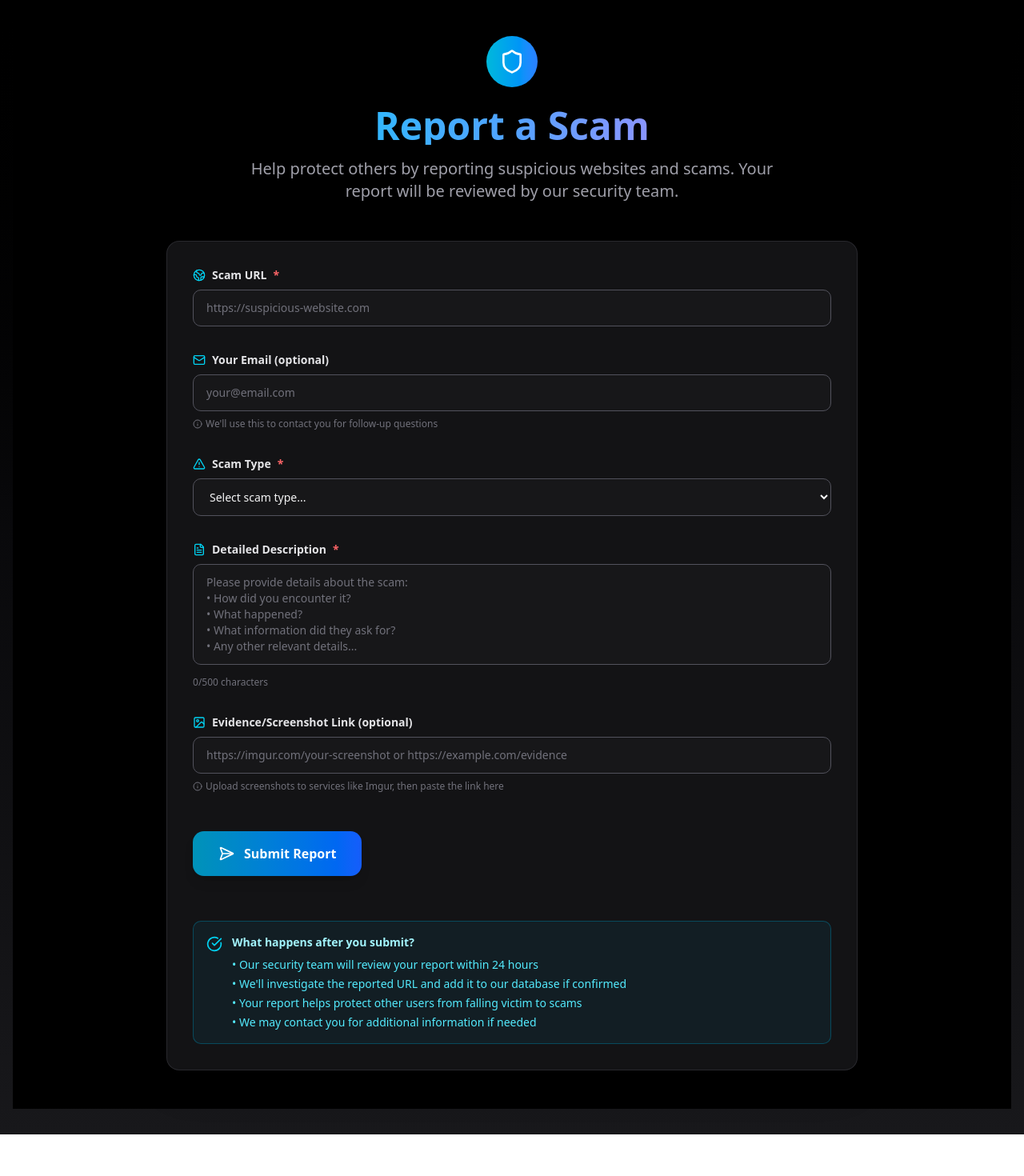
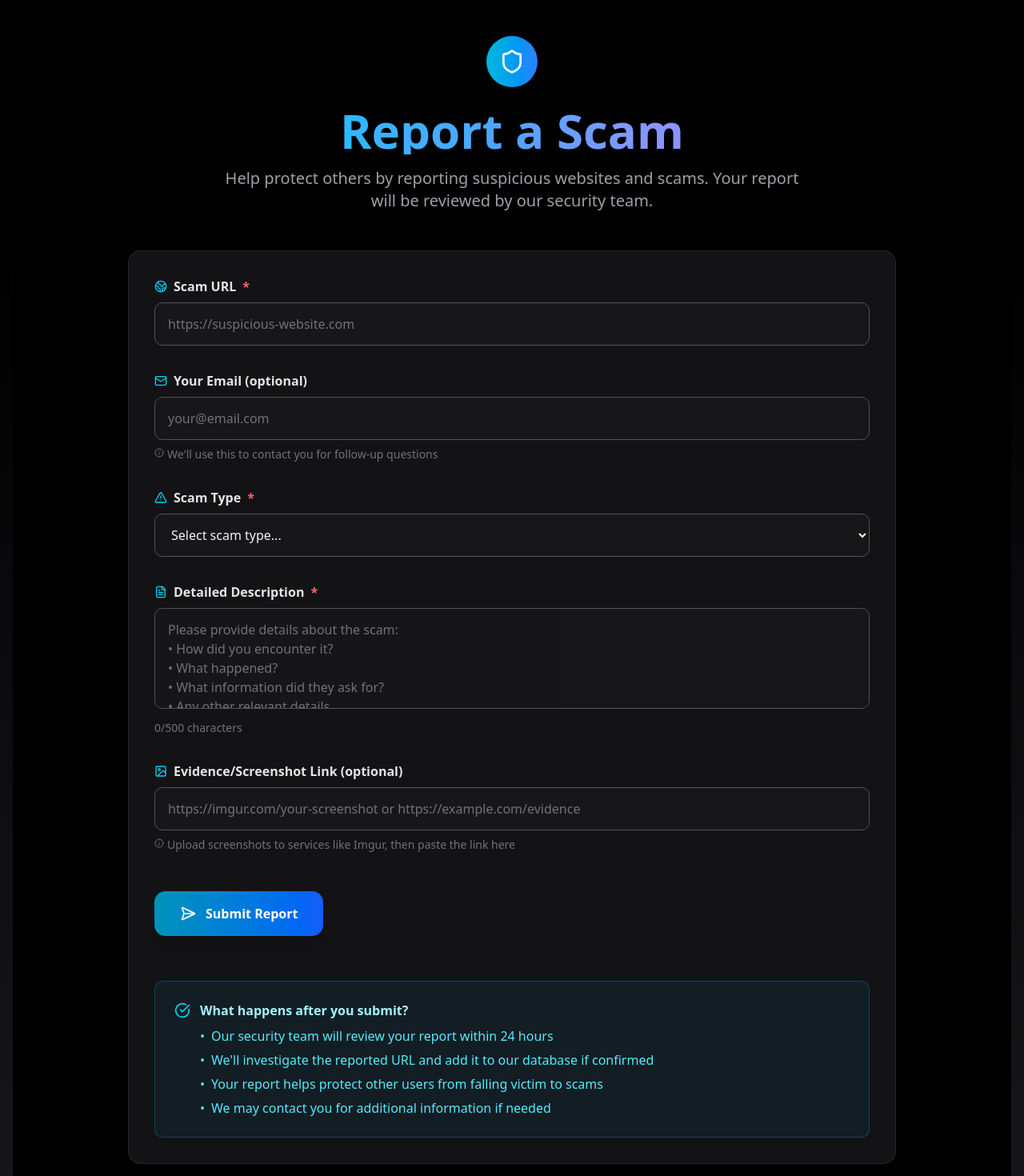
Before and after one commit to Hari-hara7/PhishGuard, a Next.js app in the folder phishguard/: page /report in a window 1280 px wide. Shown: the part 100-1570 px from the top of the page at 80% size. Before the commit the page ends 1518 px from the top, so only its background shows below. Built offline with nearby package versions, Linux system fonts and the light colour scheme; no server answers.

Commit message:
updated the ui part

```diff
--- a/phishguard/app/dashboard/page.tsx
+++ b/phishguard/app/dashboard/page.tsx
@@ -217,8 +217,8 @@ export default function DashboardPage() {
     <div className="max-w-7xl mx-auto py-8 px-4 space-y-8">
       {/* Header */}
       <div className="text-center">
-        <h1 className="text-5xl font-bold text-transparent bg-clip-text bg-gradient-to-r from-cyan-400 to-blue-500 mb-4">
-          🛡️ PhishGuard Dashboard
+        <h1 className="text-3xl sm:text-4xl md:text-5xl lg:text-6xl font-bold text-transparent bg-clip-text bg-gradient-to-r from-cyan-400 to-blue-500 mb-4">
+           PhishGuard Dashboard
         </h1>
         <p className="text-zinc-400 text-lg">Real-time monitoring of phishing and scam reports</p>
       </div>
--- a/phishguard/app/report/page.tsx
+++ b/phishguard/app/report/page.tsx
@@ -114,36 +114,37 @@ export default function ReportPage() {
 
   return (
     <div className="min-h-screen bg-black">
-      <div className="max-w-4xl mx-auto py-12 px-4">
+      <div className="max-w-5xl mx-auto py-6 sm:py-8 lg:py-12 px-4 sm:px-6 lg:px-8">
         {/* Header Section */}
-        <div className="text-center mb-12">
-          <div className="inline-flex items-center justify-center w-16 h-16 bg-gradient-to-r from-cyan-500 to-blue-500 rounded-full mb-6">
-            <Shield className="w-8 h-8 text-white" />
+        <div className="text-center mb-8 sm:mb-12">
+          <div className="inline-flex items-center justify-center w-12 h-12 sm:w-16 sm:h-16 bg-gradient-to-r from-cyan-500 to-blue-500 rounded-full mb-4 sm:mb-6">
+            <Shield className="w-6 h-6 sm:w-8 sm:h-8 text-white" />
           </div>
-          <h1 className="text-5xl font-bold bg-gradient-to-r from-cyan-400 via-blue-400 to-purple-400 bg-clip-text text-transparent mb-4">
+          <h1 className="text-3xl sm:text-4xl md:text-5xl lg:text-6xl font-bold bg-gradient-to-r from-cyan-400 via-blue-400 to-purple-400 bg-clip-text text-transparent mb-4">
             Report a Scam
           </h1>
-          <p className="text-xl text-zinc-400 max-w-2xl mx-auto">
+          <p className="text-base sm:text-lg lg:text-xl text-zinc-400 max-w-3xl mx-auto px-2">
             Help protect others by reporting suspicious websites and scams. Your report will be reviewed by our security team.
           </p>
         </div>
 
         {/* Form Card */}
-        <div className="bg-zinc-800/50 backdrop-blur-sm border border-zinc-700/50 rounded-2xl shadow-2xl p-8">
-          <div className="grid gap-8">
+        <div className="bg-zinc-800/50 backdrop-blur-sm border border-zinc-700/50 rounded-xl sm:rounded-2xl shadow-2xl p-4 sm:p-6 lg:p-8">
+          <div className="grid gap-6 sm:gap-8">
 
             {/* URL Field */}
             <div className="space-y-2">
-              <label className="flex items-center gap-2 text-sm font-semibold text-zinc-200">
-                <Globe2 className="w-4 h-4 text-cyan-400" />
-                Scam URL <span className="text-red-400">*</span>
+              <label className="flex items-center gap-2 text-sm sm:text-base font-semibold text-zinc-200">
+                <Globe2 className="w-4 h-4 text-cyan-400 flex-shrink-0" />
+                <span>Scam URL</span>
+                <span className="text-red-400">*</span>
               </label>
               <input
                 type="text"
                 value={url}
                 onChange={(e) => setUrl(e.target.value)}
                 placeholder="https://suspicious-website.com"
-                className={`w-full px-4 py-3 rounded-lg bg-zinc-900/80 border transition-all duration-200 text-sm placeholder:text-zinc-500 focus:outline-none focus:ring-2 ${
+                className={`w-full px-3 sm:px-4 py-3 sm:py-3.5 rounded-lg bg-zinc-900/80 border transition-all duration-200 text-sm sm:text-base placeholder:text-zinc-500 focus:outline-none focus:ring-2 ${
                   errors.url
                     ? 'border-red-500 focus:ring-red-500/50'
                     : 'border-zinc-600 focus:border-cyan-400 focus:ring-cyan-500/50'
@@ -151,24 +152,24 @@ export default function ReportPage() {
               />
               {errors.url && (
                 <p className="text-red-400 text-sm flex items-center gap-1">
-                  <AlertTriangle className="w-3 h-3" />
-                  {errors.url}
+                  <AlertTriangle className="w-3 h-3 flex-shrink-0" />
+                  <span>{errors.url}</span>
                 </p>
               )}
             </div>
 
             {/* Email Field */}
             <div className="space-y-2">
-              <label className="flex items-center gap-2 text-sm font-semibold text-zinc-200">
-                <Mail className="w-4 h-4 text-cyan-400" />
-                Your Email (optional)
+              <label className="flex items-center gap-2 text-sm sm:text-base font-semibold text-zinc-200">
+                <Mail className="w-4 h-4 text-cyan-400 flex-shrink-0" />
+                <span>Your Email (optional)</span>
               </label>
               <input
                 type="email"
                 value={email}
                 onChange={(e) => setEmail(e.target.value)}
                 placeholder="your@email.com"
-                className={`w-full px-4 py-3 rounded-lg bg-zinc-900/80 border transition-all duration-200 text-sm placeholder:text-zinc-500 focus:outline-none focus:ring-2 ${
+                className={`w-full px-3 sm:px-4 py-3 sm:py-3.5 rounded-lg bg-zinc-900/80 border transition-all duration-200 text-sm sm:text-base placeholder:text-zinc-500 focus:outline-none focus:ring-2 ${
                   errors.email
                     ? 'border-red-500 focus:ring-red-500/50'
                     : 'border-zinc-600 focus:border-cyan-400 focus:ring-cyan-500/50'
@@ -176,26 +177,27 @@ export default function ReportPage() {
               />
               {errors.email && (
                 <p className="text-red-400 text-sm flex items-center gap-1">
-                  <AlertTriangle className="w-3 h-3" />
-                  {errors.email}
+                  <AlertTriangle className="w-3 h-3 flex-shrink-0" />
+                  <span>{errors.email}</span>
                 </p>
               )}
-              <p className="text-zinc-500 text-xs flex items-center gap-1">
-                <Info className="w-3 h-3" />
-                We&apos;ll use this to contact you for follow-up questions
+              <p className="text-zinc-500 text-xs sm:text-sm flex items-start gap-1">
+                <Info className="w-3 h-3 flex-shrink-0 mt-0.5" />
+                <span>We&apos;ll use this to contact you for follow-up questions</span>
               </p>
             </div>
 
             {/* Scam Type Field */}
             <div className="space-y-2">
-              <label className="flex items-center gap-2 text-sm font-semibold text-zinc-200">
-                <AlertTriangle className="w-4 h-4 text-cyan-400" />
-                Scam Type <span className="text-red-400">*</span>
+              <label className="flex items-center gap-2 text-sm sm:text-base font-semibold text-zinc-200">
+                <AlertTriangle className="w-4 h-4 text-cyan-400 flex-shrink-0" />
+                <span>Scam Type</span>
+                <span className="text-red-400">*</span>
               </label>
               <select
                 value={scamType}
                 onChange={(e) => setScamType(e.target.value)}
-                className={`w-full px-4 py-3 rounded-lg bg-zinc-900/80 border transition-all duration-200 text-sm focus:outline-none focus:ring-2 ${
+                className={`w-full px-3 sm:px-4 py-3 sm:py-3.5 rounded-lg bg-zinc-900/80 border transition-all duration-200 text-sm sm:text-base focus:outline-none focus:ring-2 ${
                   errors.scamType
                     ? 'border-red-500 focus:ring-red-500/50'
                     : 'border-zinc-600 focus:border-cyan-400 focus:ring-cyan-500/50'
@@ -214,28 +216,29 @@ export default function ReportPage() {
               </select>
               {errors.scamType && (
                 <p className="text-red-400 text-sm flex items-center gap-1">
-                  <AlertTriangle className="w-3 h-3" />
-                  {errors.scamType}
+                  <AlertTriangle className="w-3 h-3 flex-shrink-0" />
+                  <span>{errors.scamType}</span>
                 </p>
               )}
             </div>
 
             {/* Description Field */}
             <div className="space-y-2">
-              <label className="flex items-center gap-2 text-sm font-semibold text-zinc-200">
-                <FileText className="w-4 h-4 text-cyan-400" />
-                Detailed Description <span className="text-red-400">*</span>
+              <label className="flex items-center gap-2 text-sm sm:text-base font-semibold text-zinc-200">
+                <FileText className="w-4 h-4 text-cyan-400 flex-shrink-0" />
+                <span>Detailed Description</span>
+                <span className="text-red-400">*</span>
               </label>
               <textarea
                 value={description}
                 onChange={(e) => setDescription(e.target.value)}
-                rows={5}
+                rows={4}
                 placeholder="Please provide details about the scam:
 • How did you encounter it?
 • What happened?
 • What information did they ask for?
 • Any other relevant details..."
-                className={`w-full px-4 py-3 rounded-lg bg-zinc-900/80 border transition-all duration-200 text-sm placeholder:text-zinc-500 focus:outline-none focus:ring-2 resize-none ${
+                className={`w-full px-3 sm:px-4 py-3 sm:py-3.5 rounded-lg bg-zinc-900/80 border transition-all duration-200 text-sm sm:text-base placeholder:text-zinc-500 focus:outline-none focus:ring-2 resize-none ${
                   errors.description
                     ? 'border-red-500 focus:ring-red-500/50'
                     : 'border-zinc-600 focus:border-cyan-400 focus:ring-cyan-500/50'
@@ -244,11 +247,11 @@ export default function ReportPage() {
               <div className="flex justify-between items-center">
                 {errors.description ? (
                   <p className="text-red-400 text-sm flex items-center gap-1">
-                    <AlertTriangle className="w-3 h-3" />
-                    {errors.description}
+                    <AlertTriangle className="w-3 h-3 flex-shrink-0" />
+                    <span>{errors.description}</span>
                   </p>
                 ) : (
-                  <p className="text-zinc-500 text-xs">
+                  <p className="text-zinc-500 text-xs sm:text-sm">
                     {description.length}/500 characters
                   </p>
                 )}
@@ -257,16 +260,16 @@ export default function ReportPage() {
 
             {/* Proof URL Field */}
             <div className="space-y-2">
-              <label className="flex items-center gap-2 text-sm font-semibold text-zinc-200">
-                <ImageIcon className="w-4 h-4 text-cyan-400" />
-                Evidence/Screenshot Link (optional)
+              <label className="flex items-center gap-2 text-sm sm:text-base font-semibold text-zinc-200">
+                <ImageIcon className="w-4 h-4 text-cyan-400 flex-shrink-0" />
+                <span>Evidence/Screenshot Link (optional)</span>
               </label>
               <input
                 type="url"
                 value={proofUrl}
                 onChange={(e) => setProofUrl(e.target.value)}
                 placeholder="https://imgur.com/your-screenshot or https://example.com/evidence"
-                className={`w-full px-4 py-3 rounded-lg bg-zinc-900/80 border transition-all duration-200 text-sm placeholder:text-zinc-500 focus:outline-none focus:ring-2 ${
+                className={`w-full px-3 sm:px-4 py-3 sm:py-3.5 rounded-lg bg-zinc-900/80 border transition-all duration-200 text-sm sm:text-base placeholder:text-zinc-500 focus:outline-none focus:ring-2 ${
                   errors.proofUrl
                     ? 'border-red-500 focus:ring-red-500/50'
                     : 'border-zinc-600 focus:border-cyan-400 focus:ring-cyan-500/50'
@@ -274,48 +277,61 @@ export default function ReportPage() {
               />
               {errors.proofUrl && (
                 <p className="text-red-400 text-sm flex items-center gap-1">
-                  <AlertTriangle className="w-3 h-3" />
-                  {errors.proofUrl}
+                  <AlertTriangle className="w-3 h-3 flex-shrink-0" />
+                  <span>{errors.proofUrl}</span>
                 </p>
               )}
-              <p className="text-zinc-500 text-xs flex items-center gap-1">
-                <Info className="w-3 h-3" />
-                Upload screenshots to services like Imgur, then paste the link here
+              <p className="text-zinc-500 text-xs sm:text-sm flex items-start gap-1">
+                <Info className="w-3 h-3 flex-shrink-0 mt-0.5" />
+                <span>Upload screenshots to services like Imgur, then paste the link here</span>
               </p>
             </div>
 
             {/* Submit Button */}
-            <div className="pt-4">
+            <div className="pt-2 sm:pt-4">
               <button
                 onClick={handleSubmit}
                 disabled={isSubmitting}
-                className="w-full sm:w-auto inline-flex items-center justify-center gap-3 px-8 py-4 bg-gradient-to-r from-cyan-600 to-blue-600 hover:from-cyan-500 hover:to-blue-500 disabled:from-zinc-600 disabled:to-zinc-600 text-white font-semibold rounded-xl shadow-lg hover:shadow-xl transition-all duration-200 disabled:cursor-not-allowed disabled:opacity-50"
+                className="w-full sm:w-auto inline-flex items-center justify-center gap-3 px-6 sm:px-8 py-3 sm:py-4 bg-gradient-to-r from-cyan-600 to-blue-600 hover:from-cyan-500 hover:to-blue-500 disabled:from-zinc-600 disabled:to-zinc-600 text-white font-semibold rounded-lg sm:rounded-xl shadow-lg hover:shadow-xl transition-all duration-200 disabled:cursor-not-allowed disabled:opacity-50 text-sm sm:text-base transform hover:scale-[1.02] disabled:transform-none"
               >
                 {isSubmitting ? (
                   <>
-                    <Loader2 className="w-5 h-5 animate-spin" />
-                    Submitting Report...
+                    <Loader2 className="w-4 h-4 sm:w-5 sm:h-5 animate-spin" />
+                    <span className="hidden sm:inline">Submitting Report...</span>
+                    <span className="sm:hidden">Submitting...</span>
                   </>
                 ) : (
                   <>
-                    <SendHorizonal className="w-5 h-5" />
-                    Submit Report
+                    <SendHorizonal className="w-4 h-4 sm:w-5 sm:h-5" />
+                    <span>Submit Report</span>
                   </>
                 )}
               </button>
             </div>
 
             {/* Info Box */}
-            <div className="bg-cyan-900/20 border border-cyan-700/50 rounded-lg p-4 mt-6">
+            <div className="bg-cyan-900/20 border border-cyan-700/50 rounded-lg p-4 sm:p-6 mt-4 sm:mt-6">
               <div className="flex items-start gap-3">
                 <CheckCircle className="w-5 h-5 text-cyan-400 mt-0.5 flex-shrink-0" />
-                <div className="text-sm text-cyan-200">
+                <div className="text-sm sm:text-base text-cyan-200">
                   <p className="font-semibold mb-2">What happens after you submit?</p>
-                  <ul className="space-y-1 text-cyan-300">
-                    <li>• Our security team will review your report within 24 hours</li>
-                    <li>• We&apos;ll investigate the reported URL and add it to our database if confirmed</li>
-                    <li>• Your report helps protect other users from falling victim to scams</li>
-                    <li>• We may contact you for additional information if needed</li>
+                  <ul className="space-y-1.5 text-cyan-300 text-sm sm:text-base">
+                    <li className="flex items-start gap-2">
+                      <span className="flex-shrink-0">•</span>
+                      <span>Our security team will review your report within 24 hours</span>
+                    </li>
+                    <li className="flex items-start gap-2">
+                      <span className="flex-shrink-0">•</span>
+                      <span>We&apos;ll investigate the reported URL and add it to our database if confirmed</span>
+                    </li>
+                    <li className="flex items-start gap-2">
+                      <span className="flex-shrink-0">•</span>
+                      <span>Your report helps protect other users from falling victim to scams</span>
+                    </li>
+                    <li className="flex items-start gap-2">
+                      <span className="flex-shrink-0">•</span>
+                      <span>We may contact you for additional information if needed</span>
+                    </li>
                   </ul>
                 </div>
               </div>
```
